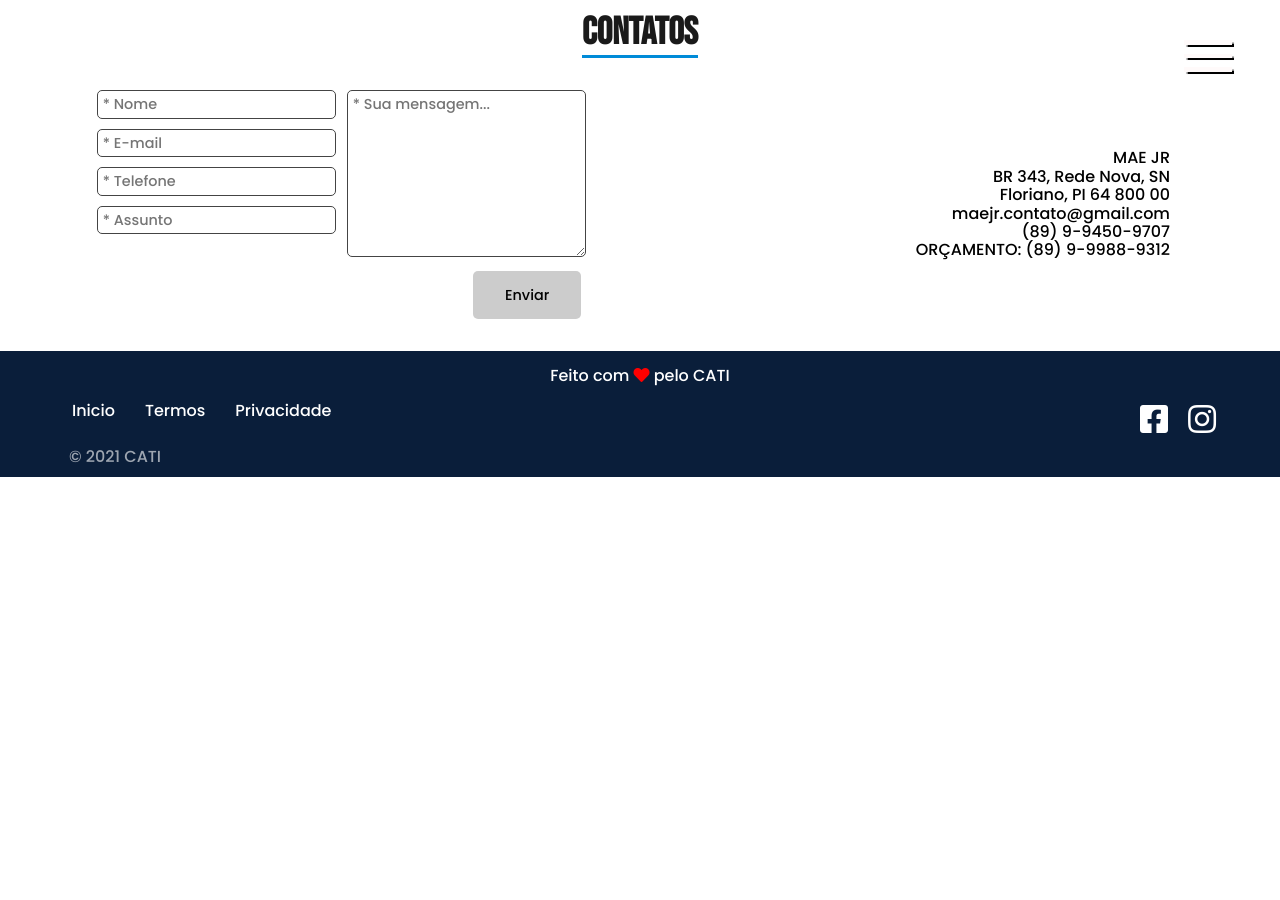
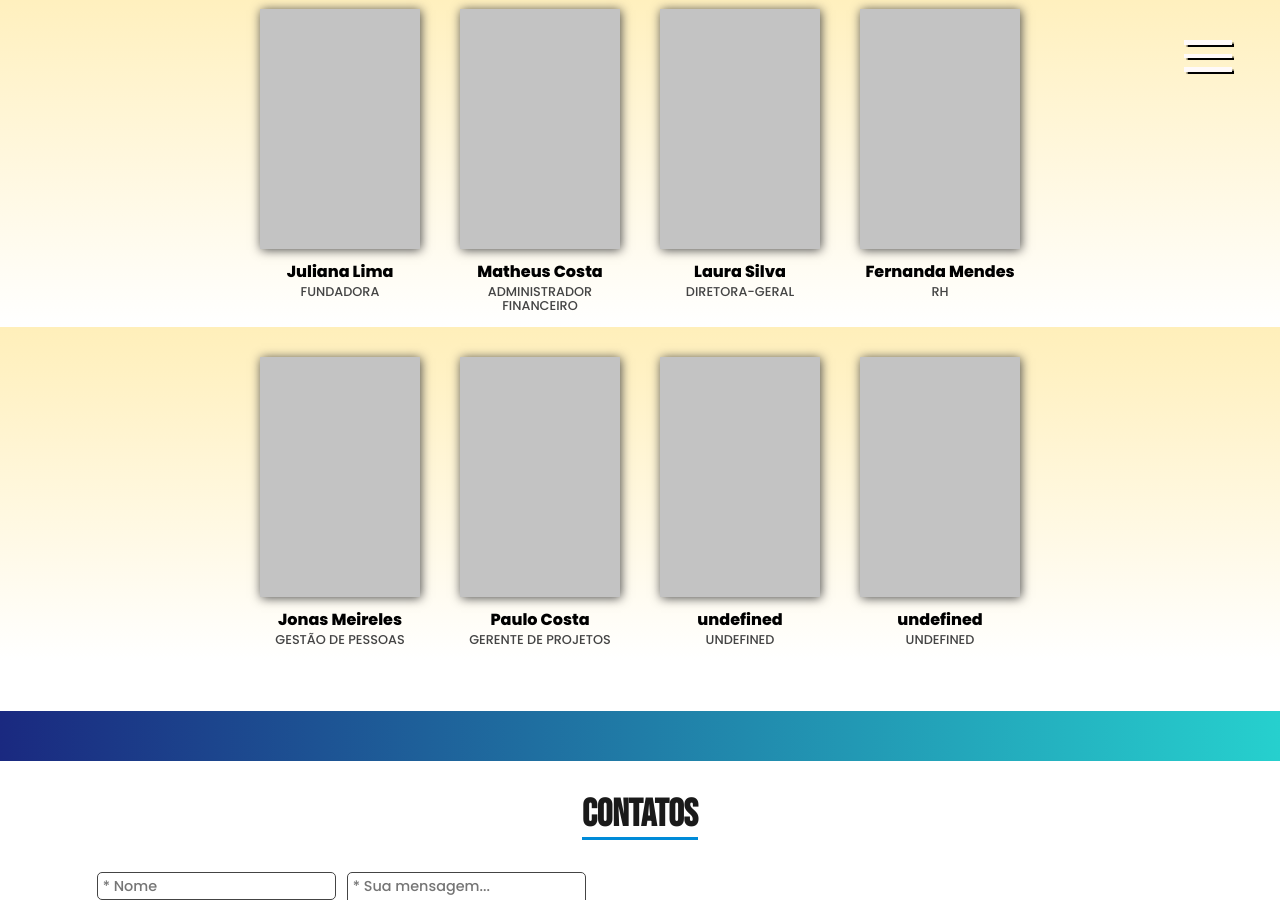
Before and after one commit to dymas/maejr-cms, a Jekyll site: the page built from index.md, in a window 1280 px wide and 900 px high, scrolled down 2939 px. Built offline with Jekyll 4.4.1, drawn with Linux system fonts in a browser that asks for light colours; a script that is not in the unit is left out; before the commit the page ends 3416 px from its top, so only the background shows below that.

Commit message:
Update Páginas “index”

```diff
--- a/index.md
+++ b/index.md
@@ -17,6 +17,12 @@ bannerimage: /assets/imagens/leon-Oalh2MojUuk-unsplash.jpg
 ## Processo de Consultoria
 
 <section class="cards" id="consultoria"> <div class="flex"> <div class="item"> <div class="cabecalho-item"> <i class="fas fa-users"></i> <h3>Diagnóstico</h3> </div> <p>Momento o qual o cliente conhece a MAE JR e o Gerente entende as necessidades do cliente para dar insumos a elaboração da proposta.</p> </div> <div class="item"> <div class="cabecalho-item"> <i class="fas fa-suitcase"></i> <h3>Proposta</h3> </div> <p>Documento responsável por descrever todos os objetivos do projetos, as etapas da metodologia, o cronograma, a equipe envolvida e o investimento necessário para execução do projeto.</p> </div> <div class="item"> <div class="cabecalho-item"> <i class="fas fa-clipboard-list"></i> <h3>Contrato</h3> </div> <p>As formas de pagamento são estabelecidas, um contrato de serviço é assinado e o projeto de consultoria é iniciado.</p> </div> <div class="item"> <div class="cabecalho-item"> <i class="fas fa-users-cog"></i> <h3>Execução</h3> </div> <p>Momento em que os consultores se envolvem no projeto e vivem a experiência de criar vantagens competitivas para os clientes.</p> </div> </div></section>
+
+<section class="minicards" id="diretoria"> <div class="corpo-minicards"> <div class="item-minicards"> <div class="minicards-imagem"> <img src="/assets/imagens/uploads/padrao.png"> </div> <div class="descricao-minicards"> <h3 class="titulo-item-minicards">Juliana Lima</h3> <p class="cargo-minicards">Fundadora</p> </div> </div> <div class="item-minicards"> <div class="minicards-imagem"> <img src="/assets/imagens/uploads/padrao.png"> </div> <div class="descricao-minicards"> <h3 class="titulo-item-minicards">Matheus Costa</h3> <p class="cargo-minicards">Administrador Financeiro</p> </div> </div> <div class="item-minicards"> <div class="minicards-imagem"> <img src="/assets/imagens/uploads/padrao.png"> </div> <div class="descricao-minicards"> <h3 class="titulo-item-minicards">Laura Silva</h3> <p class="cargo-minicards">Diretora-Geral</p> </div> </div> <div class="item-minicards"> <div class="minicards-imagem"> <img src="/assets/imagens/uploads/padrao.png"> </div> <div class="descricao-minicards"> <h3 class="titulo-item-minicards">Fernanda Mendes</h3> <p class="cargo-minicards">RH</p> </div> </div> </div></section>
+
+<section class="minicards" id="undefined"> <div class="corpo-minicards"> <div class="item-minicards"> <div class="minicards-imagem"> <img src="/assets/imagens/uploads/padrao.png"> </div> <div class="descricao-minicards"> <h3 class="titulo-item-minicards">Jonas Meireles</h3> <p class="cargo-minicards">Gestão de Pessoas</p> </div> </div> <div class="item-minicards"> <div class="minicards-imagem"> <img src="/assets/imagens/uploads/padrao.png"> </div> <div class="descricao-minicards"> <h3 class="titulo-item-minicards">Paulo Costa</h3> <p class="cargo-minicards">Gerente de Projetos</p> </div> </div> <div class="item-minicards"> <div class="minicards-imagem"> <img src="/assets/imagens/uploads/padrao.png"> </div> <div class="descricao-minicards"> <h3 class="titulo-item-minicards">undefined</h3> <p class="cargo-minicards">undefined</p> </div> </div> <div class="item-minicards"> <div class="minicards-imagem"> <img src="/assets/imagens/uploads/padrao.png"> </div> <div class="descricao-minicards"> <h3 class="titulo-item-minicards">undefined</h3> <p class="cargo-minicards">undefined</p> </div> </div> </div></section>
+
+<div class="space"></div>
 
 <section class="contato" id="contato">
     <div class="cabecalho-contato">
```
